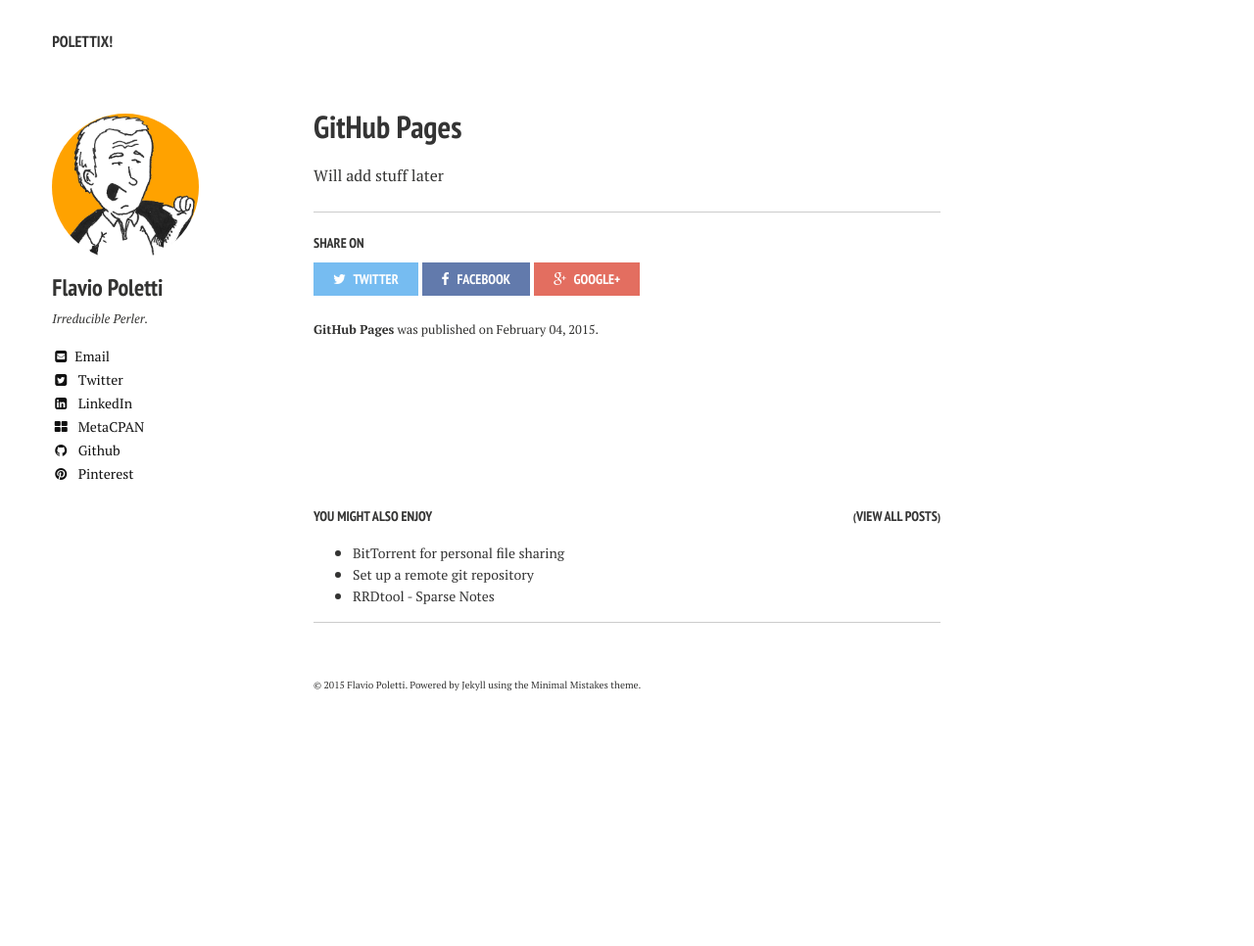
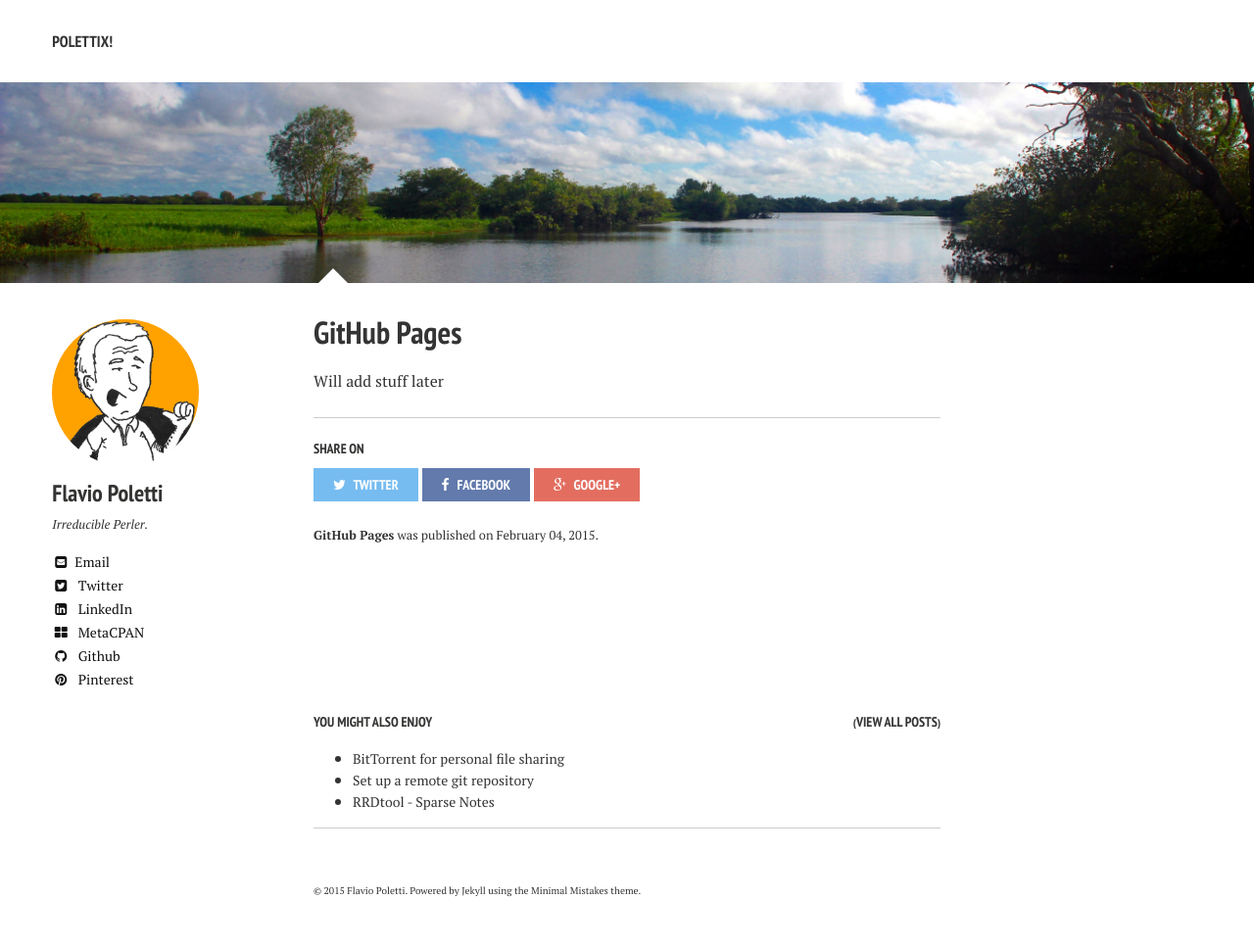
Before and after one commit to polettix/blog, a Jekyll site: the page built from _posts/2015-02-04-github-pages.md, in a window 1280 px wide. Shown: the whole page at 98% size. Built offline with Jekyll 4.4.1, drawn with Linux system fonts in a browser that asks for light colours; nearby versions of some CDN libraries; before the commit the page ends 900 px from its top, so only the background shows below that.

Commit message:
some slight improvement to a post

```diff
--- a/_posts/2015-02-04-github-pages.md
+++ b/_posts/2015-02-04-github-pages.md
@@ -1,6 +1,8 @@
 ---
 layout: post
 title: GitHub Pages
+image:
+   feature: yellow-river.jpg
 ---
 
 Will add stuff later
```
